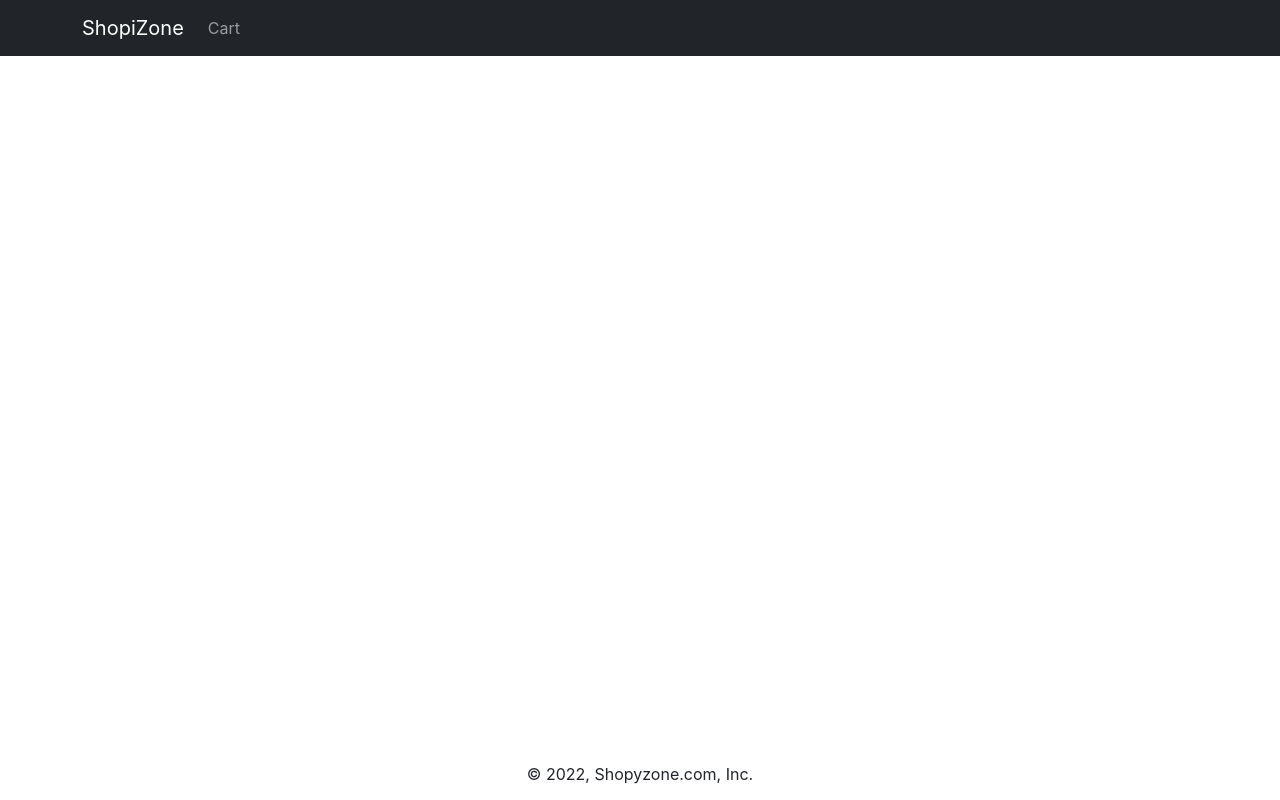
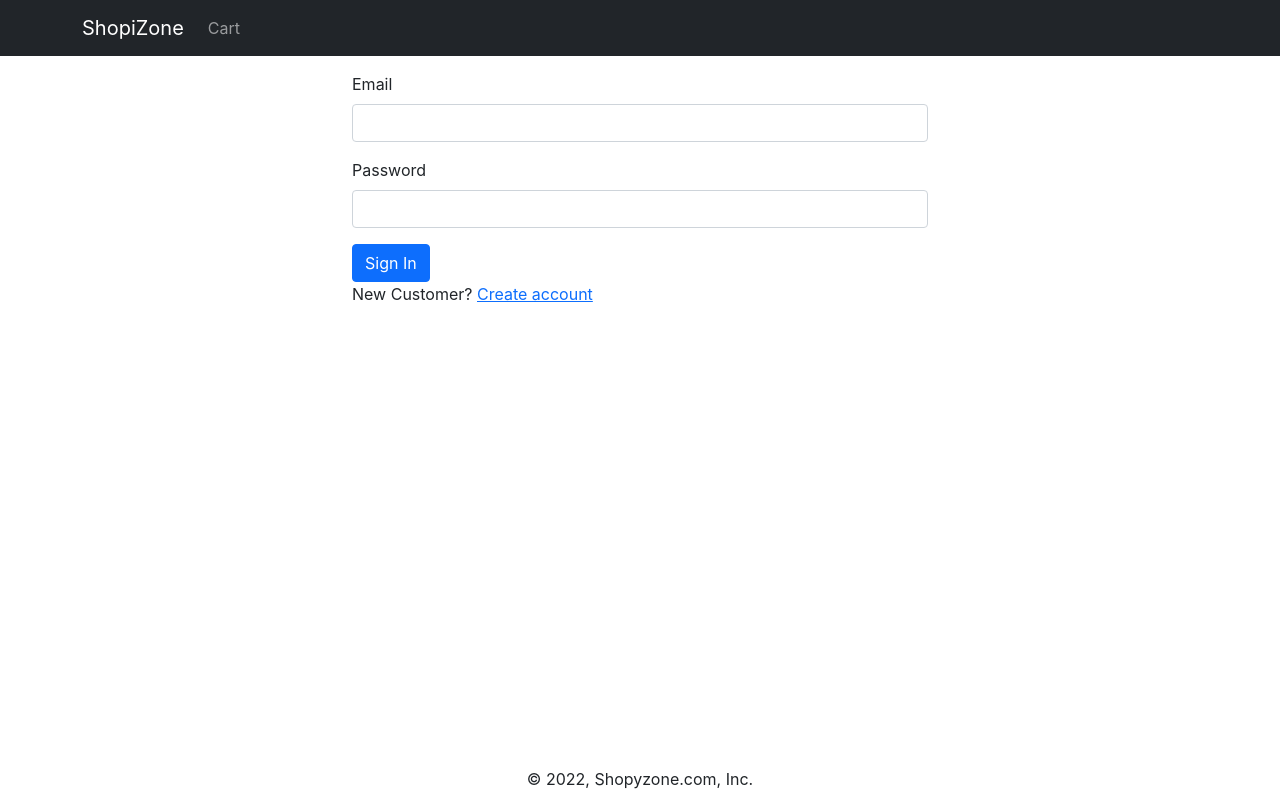
Before and after one commit to hrakad/ShopiZone, a React (Create React App) app in the folder frontend/: page /signin in a window 1280 px wide. Built offline with nearby package versions, Linux system fonts and the light colour scheme.

Commit message:
Create UI screen for signIn

```diff
--- a/frontend/src/App.js
+++ b/frontend/src/App.js
@@ -9,6 +9,7 @@
 import { useContext } from 'react';
 import { Store } from './Store';
 import CartScreen from './screens/CartScreen';
+import SigninScreen from './screens/SigninScreen';
 
 function App() {
   const { state } = useContext(Store);
@@ -40,6 +41,7 @@
             <Routes>
               <Route path="/product/:slug" element={<ProductScreen />} />
               <Route path="/cart" element={<CartScreen />} />
+              <Route path="/signin" element={<SigninScreen />} />
               <Route path="/" element={<HomeScreen />} />
             </Routes>
           </Container>
--- a/frontend/src/index.css
+++ b/frontend/src/index.css
@@ -69,3 +69,7 @@
   height: 80px;
   width: 60px;
 }
+
+.small-container {
+  max-width: 600px;
+}
--- /dev/null
+++ b/frontend/src/screens/SigninScreen.js
@@ -0,0 +1,34 @@
+import React from 'react'
+import Button from 'react-bootstrap/Button'
+import Container from 'react-bootstrap/Container';
+import Form from 'react-bootstrap/Form';
+import { Link, useLocation } from 'react-router-dom'
+
+export default function SigninScreen() {
+  const { search } = useLocation();
+  const redirectInUrl = new URLSearchParams(search).get('redirect');
+  const redirect = redirectInUrl ? redirectInUrl : '/';
+  return (
+    <Container className="small-container">
+      <title>Sign In</title>
+      <Form>
+        <Form.Group className="mb-3" controlId="email">
+          <Form.Label>Email</Form.Label>
+          <Form.Control type="email" required />
+        </Form.Group>
+        <Form.Group className="mb-3" controlId="password">
+          <Form.Label>Password</Form.Label>
+          <Form.Control type="password" required />
+        </Form.Group>
+        <div className="mb=3">
+          <Button type="submit">Sign In</Button>
+        </div>
+        <div className="mb-3">
+          New Customer?{' '}
+          <Link to={'/signup?redirect=${redirect}'}>Create account</Link>
+        </div>
+      </Form>
+    </Container>
+
+  )
+}
```
